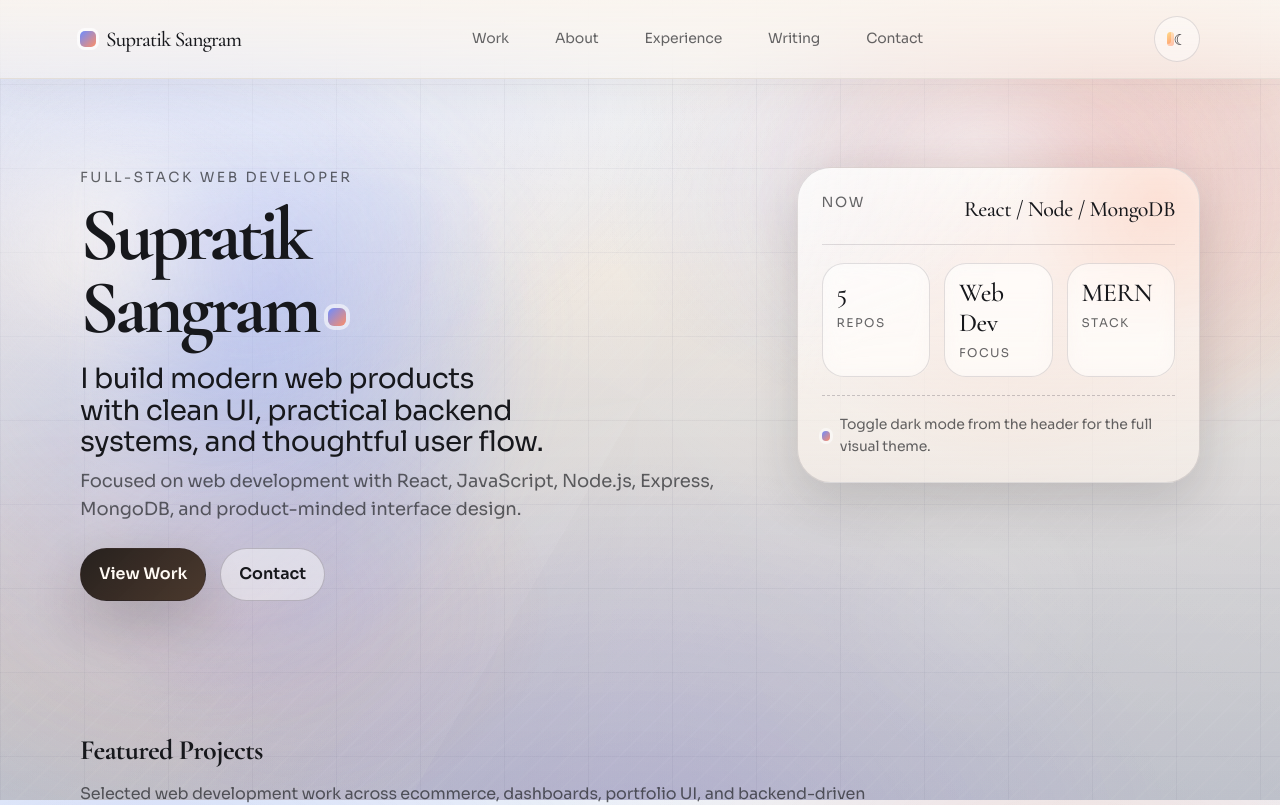
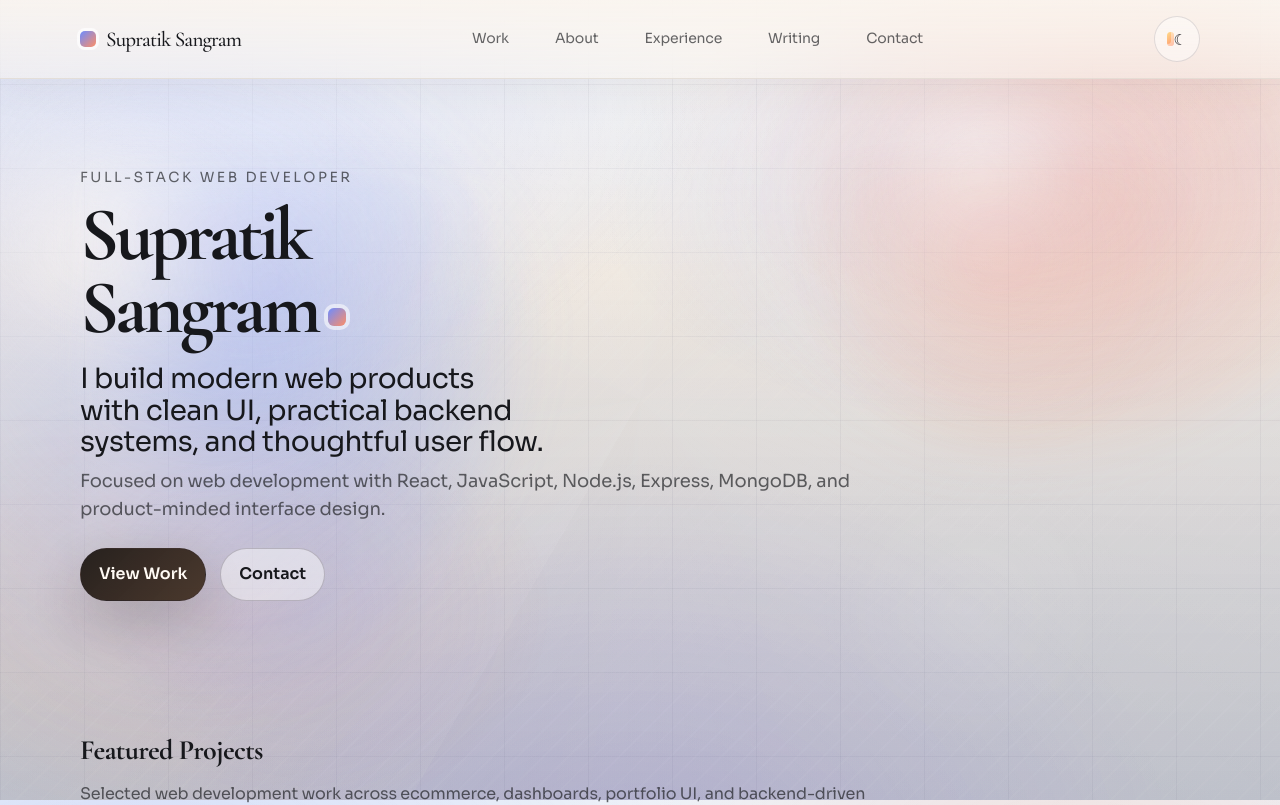
Before and after one commit to Supratik24/Portfolio, a React (Vite) app: page / in a window 1280 px wide. Shown: the top 805 px of the page. Built offline with nearby package versions, Linux system fonts and the light colour scheme; no server answers.

Commit message:
style: remove quick stats panel from hero section

```diff
--- a/src/components/Hero.module.css
+++ b/src/components/Hero.module.css
@@ -242,7 +242,6 @@ html[data-theme="dark"] .stat {
 
 @media (min-width: 920px) {
   .grid {
-    grid-template-columns: 1.25fr 0.75fr;
     gap: var(--space-7);
     align-items: start;
   }
--- a/src/components/Hero.tsx
+++ b/src/components/Hero.tsx
@@ -35,28 +35,6 @@ export function Hero(props: {
             </div>
           </div>
 
-          <aside className={styles.right} aria-label="Quick stats">
-            <div className={styles.panel}>
-              <div className={styles.panelTop}>
-                <span className={styles.panelLabel}>Now</span>
-                <span className={styles.panelValue}>{props.person.location}</span>
-              </div>
-              <div className={styles.stats}>
-                {props.person.stats.map((s) => (
-                  <div key={s.label} className={styles.stat}>
-                    <div className={styles.statValue}>{s.value}</div>
-                    <div className={styles.statLabel}>{s.label}</div>
-                  </div>
-                ))}
-              </div>
-              <div className={styles.note}>
-                <span className={styles.noteMark} aria-hidden="true" />
-                <span>
-                  Toggle dark mode from the header for the full visual theme.
-                </span>
-              </div>
-            </div>
-          </aside>
         </div>
       </Reveal>
     </section>
```
